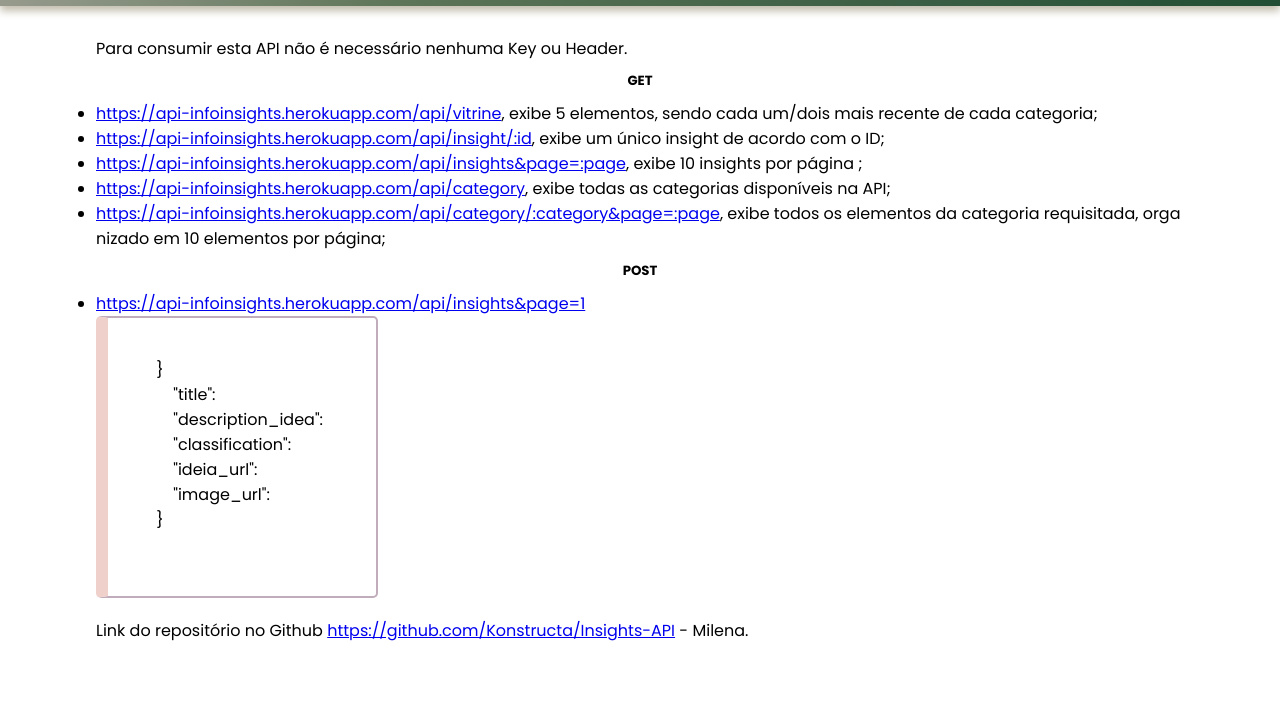
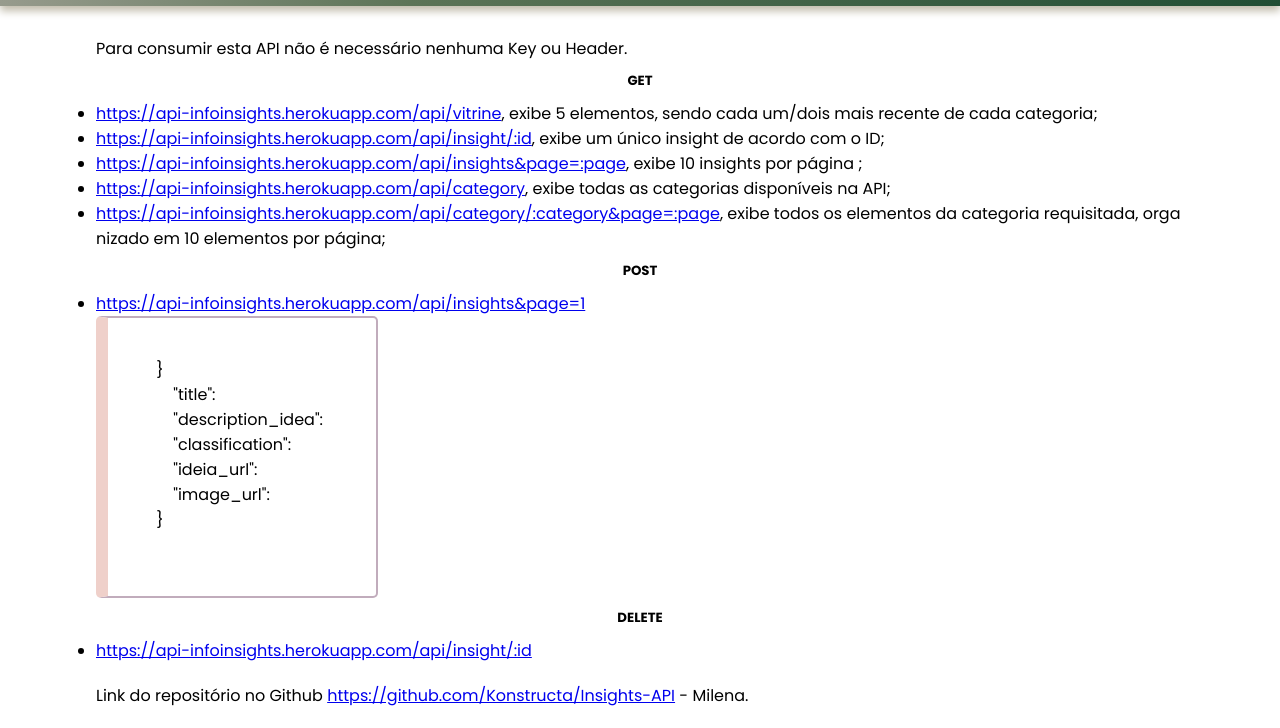
Before and after one commit to Konstructa/Insights-API, a website: page src/public/index.html in a window 1280 px wide. Shown: the part 94-822 px from the top of the page. Before the commit the page ends 800 px from the top, so only its background shows below. Drawn offline with Linux system fonts and the light colour scheme.

Commit message:
adicionando delete no documento

```diff
--- a/src/public/index.html
+++ b/src/public/index.html
@@ -107,6 +107,10 @@
         }
       </code>
     </pre>
+    <h5 align = "center">DELETE</h5>
+    <ul>
+      <li  class="break"><a href="https://api-infoinsights.herokuapp.com/api/insight/:id">https://api-infoinsights.herokuapp.com/api/insight/:id</a></li>
+    </ul>
     <p id = "link">Link do repositório no Github
       <a href="https://github.com/Konstructa/Insights-API">https://github.com/Konstructa/Insights-API</a>
       - Milena.</p>
```
Also changed, not shown: README.MD.
